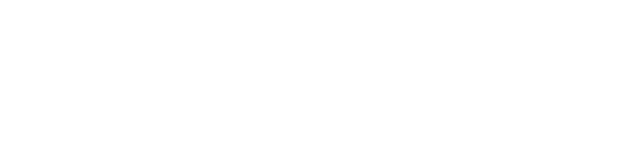
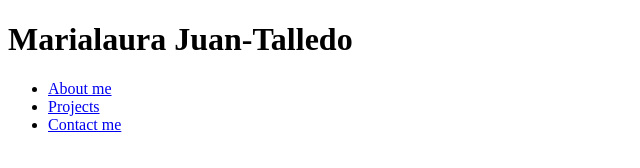
Before and after one commit to MLauraJT/CSS-Website, a plain HTML site: page index.html in a window 1280 px wide. Shown: the whole page, without its empty margins (0-640 px from the left). Drawn offline with Linux system fonts and the light colour scheme.

Commit message:
Added header body and nav bar

```diff
--- a/index.html
+++ b/index.html
@@ -3,10 +3,26 @@
 <head>
     <meta charset="UTF-8">
     <meta name="viewport" content="width=device-width, initial-scale=1.0">
-    <title>Maria Laura Juan-Talledo</title>
+    <title>Marialaura Juan-Talledo's Portfolio</title>
     <!-- Input HTML 5 to get a beginning -->
 </head>
+
 <body>
-
+    <header class="header">
+        <div class="name">
+            <h1>Marialaura Juan-Talledo </h1>
+            <nav>
+                <ul>
+                    <li>
+                        <a href="#About-me">About me</a>
+                    </li>
+                    <li>
+                        <a href="#Projects">Projects</a>
+                    </li>
+                    <li>
+                        <a href="Contact-Me">Contact me</a>
+                    </li>
+                </ul>
+            </nav>
 </body>
 </html>
```
Also changed, not shown: 1 other file.
